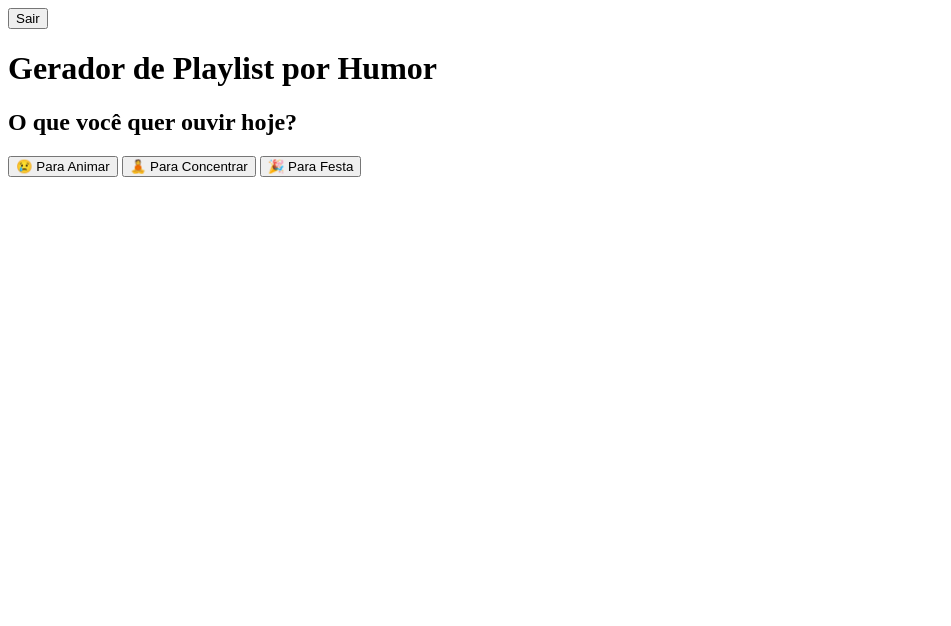
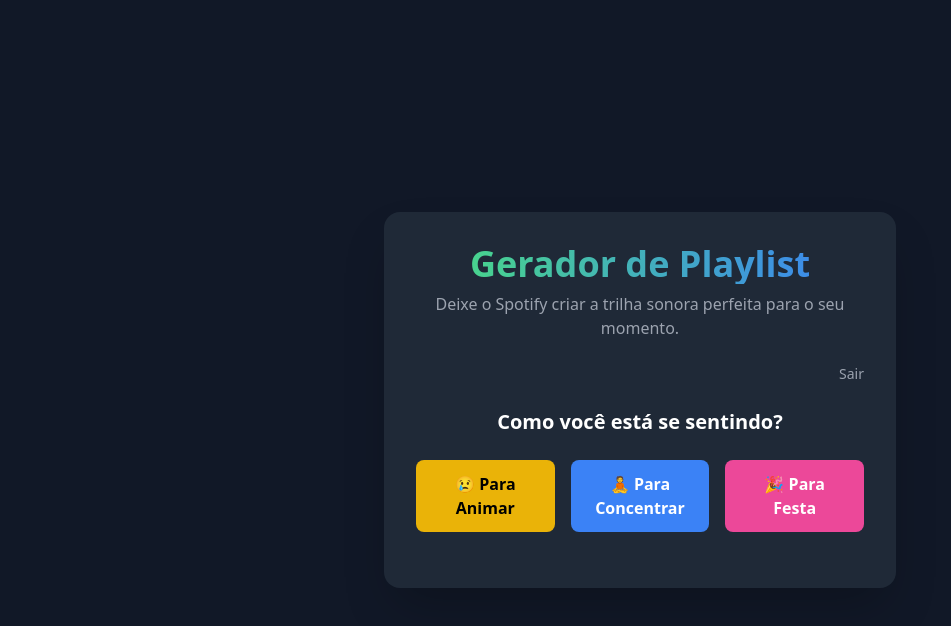
Before and after one commit to oBrandaoo/spotify-mood-playlist, a plain HTML site: page public/index.html in a window 1280 px wide. Shown: the whole page, without its empty margins (0-951 px from the left). Drawn offline with nearby package versions, Linux system fonts and the light colour scheme.

Commit message:
feat: add new interface to front end using tailwind

```diff
--- a/public/index.html
+++ b/public/index.html
@@ -3,26 +3,49 @@
 <head>
     <meta charset="UTF-8">
     <meta name="viewport" content="width=device-width, initial-scale=1.0">
-    <title>Gerador de Playlist</title>
+    <title>Gerador de Playlist por Humor</title>
+
+    <script src="https://cdn.tailwindcss.com"></script>
+
     <link rel="stylesheet" href="/style.css">
 </head>
-<body>
-    <div class="container">
-        <div class="user-actions">
-            <button id="logout-btn">Sair</button>
+<body class="bg-gray-900 text-white min-h-screen flex items-center justify-center p-4">
+
+    <main class="w-full max-w-lg bg-gray-800 rounded-2xl shadow-2xl p-8 space-y-6">
+
+        <header class="text-center">
+            <h1 class="text-4xl font-bold bg-gradient-to-r from-green-400 to-blue-500 bg-clip-text text-transparent">
+                Gerador de Playlist
+            </h1>
+            <p class="text-gray-400 mt-2">Deixe o Spotify criar a trilha sonora perfeita para o seu momento.</p>
+        </header>
+
+        <div class="flex justify-end">
+            <button id="logout-btn" class="text-sm text-gray-400 hover:text-white transition-colors">
+                Sair
+            </button>
         </div>
-        <h1>Gerador de Playlist por Humor</h1>
-        <div id="user-info">
+
+        <section class="space-y-6">
+            <h2 class="text-xl font-semibold text-center">Como você está se sentindo?</h2>
+
+            <div class="grid grid-cols-1 sm:grid-cols-3 gap-4">
+                <button onclick="generatePlaylist('Triste para Animar')" class="mood-btn bg-yellow-500 hover:bg-yellow-600 text-black font-bold py-3 px-4 rounded-lg transition-all transform hover:scale-105">
+                    😢 Para Animar
+                </button>
+                <button onclick="generatePlaylist('Concentração')" class="mood-btn bg-blue-500 hover:bg-blue-600 text-white font-bold py-3 px-4 rounded-lg transition-all transform hover:scale-105">
+                    🧘 Para Concentrar
+                </button>
+                <button onclick="generatePlaylist('Festa')" class="mood-btn bg-pink-500 hover:bg-pink-600 text-white font-bold py-3 px-4 rounded-lg transition-all transform hover:scale-105">
+                    🎉 Para Festa
+                </button>
+            </div>
+        </section>
+
+        <div id="playlist-result" class="text-center">
         </div>
-        <div class="actions">
-            <h2>O que você quer ouvir hoje?</h2>
-            <button onclick="generatePlaylist('Animação')">😢 Para Animar</button>
-            <button onclick="generatePlaylist('Concentração')">🧘 Para Concentrar</button>
-            <button onclick="generatePlaylist('Festança')">🎉 Para Festa</button>
-        </div>
-        <div id="playlist-result">
-        </div>
-    </div>
+
+    </main>
 
     <script src="/script.js"></script>
 </body>
--- a/public/script.js
+++ b/public/script.js
@@ -1,6 +1,6 @@
 async function generatePlaylist(mood) {
     const resultDiv = document.getElementById('playlist-result');
-    resultDiv.innerHTML = '<p>Criando playlist no spotify... (pode demorar um pouco)</p>';
+    resultDiv.innerHTML = '<p class="loading-text">Criando playlist no spotify...</p>';
 
     try {
       const response = await fetch(`/api/generate-playlist?mood=${encodeURIComponent(mood)}`);
@@ -16,22 +16,33 @@
 
       const data = await response.json();
 
-      resultDiv.innerHTML = '';
-
       if (data.success) {
         resultDiv.innerHTML = `
-          <h3>✅ Sucesso!</h3>
-          <p>${data.message}</p>
-          <a href="${data.playlistUrl}" target="_blank">
-            <button>Abrir Playlist no Spotify</button>
-          </a>
+          <div class="bg-green-900 border border-green-700 text-green-100 px-4 py-3 rounded-lg">
+            <p class="font-bold">✅ Sucesso!</p>
+            <p>${data.message}</p>
+            <a href="${data.playlistUrl}" target="_blank" class="inline-block mt-3 bg-green-600 hover:bg-green-700 text-white font-bold py-2 px-4 rounded transition-colors">
+                Abrir Playlist no Spotify
+            </a>
+          </div>
         `;
       } else {
-        resultDiv.innerHTML = `<p>❌ ${data.error}</p>`;
+        resultDiv.innerHTML = `
+          <div class="bg-red-900 border border-red-700 text-red-100 px-4 py-3 rounded-lg">
+            <p class="font-bold">❌ Ops!</p>
+            <p>${data.error}</p>
+          </div>
+        `;
       }
+
     } catch (error) {
       console.error('Erro:', error);
-      resultDiv.innerHTML = '<p>Ocorreu um erro ao gerar a playlist. Tente novamente.</p>';
+      resultDiv.innerHTML = `
+        <div class="bg-red-900 border border-red-700 text-red-100 px-4 py-3 rounded-lg">
+          <p class="font-bold">❌ Erro de Conexão</p>
+          <p>Ocorreu um erro ao gerar a playlist. Tente novamente.</p>
+        </div>
+      `;
     }
   }
 
--- a/public/style.css
+++ b/public/style.css
@@ -0,0 +1,12 @@
+@keyframes pulse {
+  0%, 100% {
+    opacity: 1;
+  }
+  50% {
+    opacity: 0.5;
+  }
+}
+
+.loading-text {
+  animation: pulse 2s cubic-bezier(0.4, 0, 0.6, 1) infinite;
+}
```
